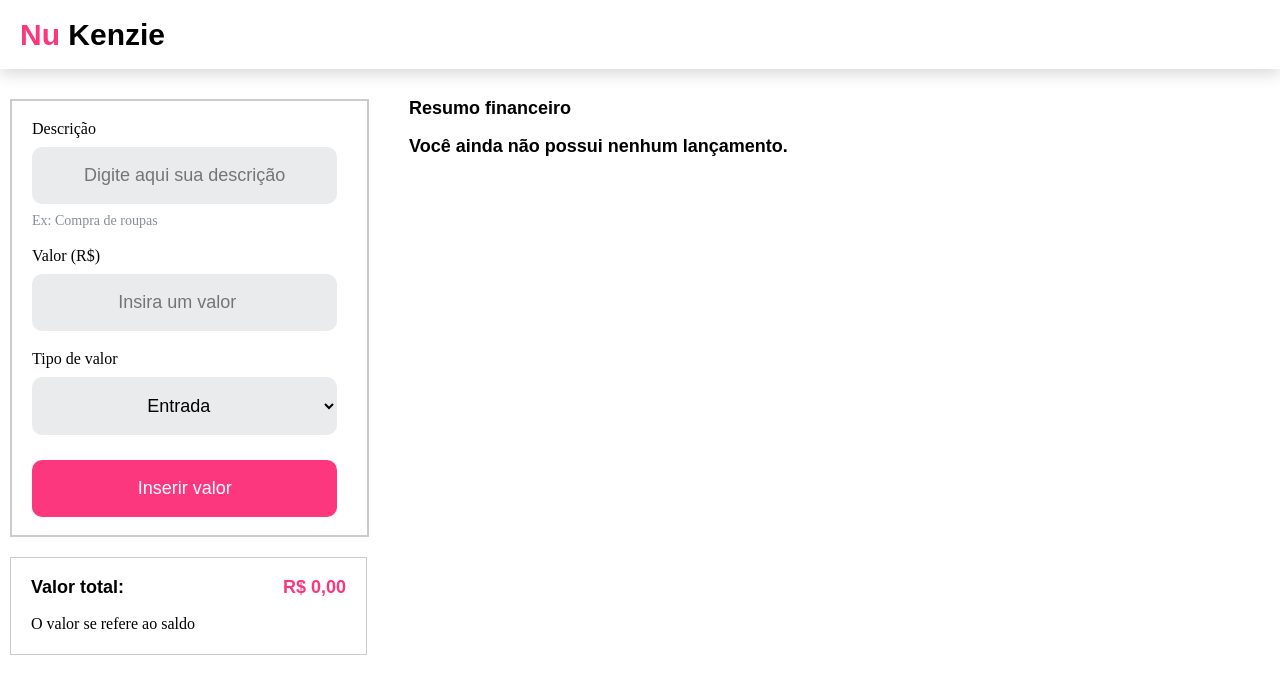
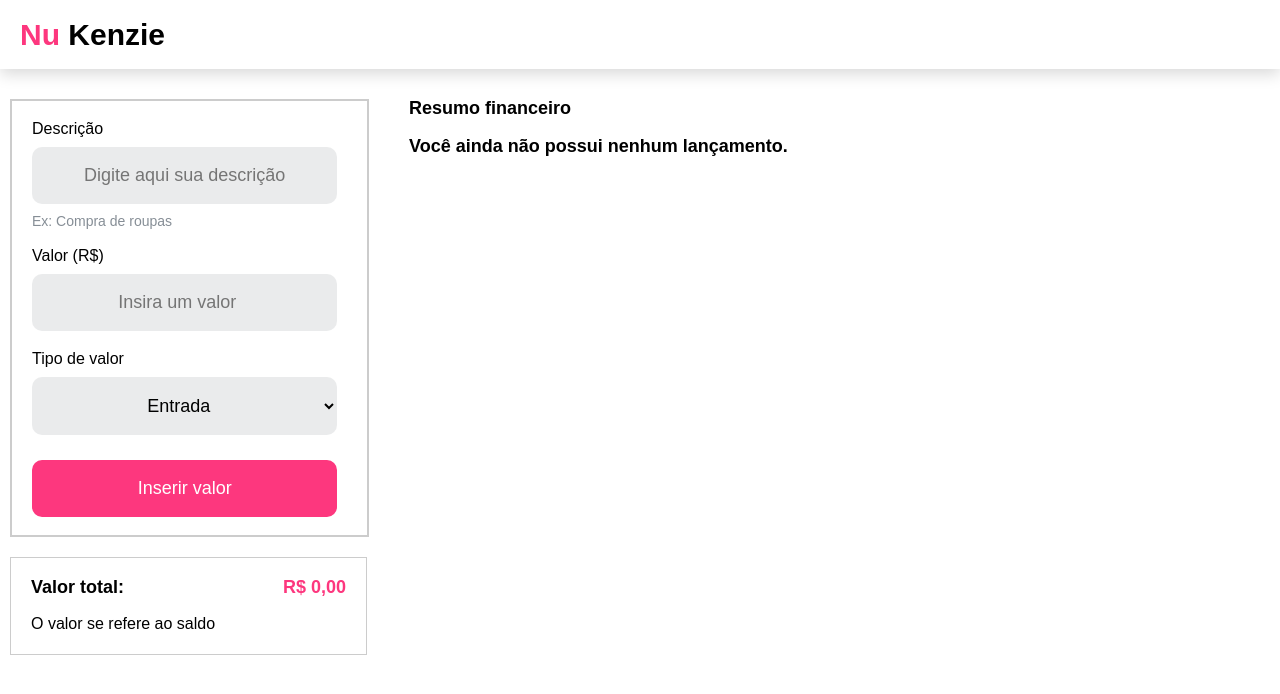
Before and after one commit to GuiHirataDev/nu-kenzie, a React (Vite) app: page /dashboard in a window 1280 px wide. Shown: the top 694 px of the page. Built offline with nearby package versions, Linux system fonts and the light colour scheme.

Commit message:
feat: padronizando estilos globais

```diff
--- a/src/App.jsx
+++ b/src/App.jsx
@@ -2,11 +2,13 @@ import "./App.css";
 import { RouterProvider } from 'react-router-dom'
 import { router } from './routes'
 import { MainProvider } from "./contexts/MainContext";
+import { GlobalStyles } from "./styles/global";
 
 const App = () => {
   return (
     <>
       <MainProvider>
+        <GlobalStyles />
         <RouterProvider router={router} />
       </MainProvider>
     </>
--- a/src/components/Card/styles.jsx
+++ b/src/components/Card/styles.jsx
@@ -9,7 +9,7 @@ export const CardStyled = styled.div`
     justify-content: space-around;
 
     border-radius: 10px;
-    background: linear-gradient(90deg, ${props => props.type === "Entrada" ? "#03B898" : "#bababbd5"} 8px, #e6e8e9d6 8px);
+    background: linear-gradient(90deg, ${props => props.type === "Entrada" ? "var(--color-green)" : "var(--color-gray-1)"} 8px, var(--color-gray-0) 8px);
 
     .card__title {
         margin: 15px;
@@ -33,7 +33,7 @@ export const CardStyled = styled.div`
 
         border: none;
         border-radius: 5px;
-        background-color: #bababbd5;
+        background-color: var(--color-gray-1);
         cursor: pointer;
     }
 `
--- a/src/components/Form/styles.jsx
+++ b/src/components/Form/styles.jsx
@@ -19,7 +19,7 @@ export const FormStyled = styled.form`
 
         border: none;
         border-radius: 10px;
-        background-color: #e6e8e9d6;
+        background-color: var(--color-gray-0);
         outline: none;
 
         font-size: 18px;
@@ -31,7 +31,7 @@ export const FormStyled = styled.form`
         margin: 10px 0px 0px 20px;
 
         font-size: 14px;
-        color: #868E96;
+        color: var(--color-gray-2);
     }
 
     select {
@@ -41,7 +41,7 @@ export const FormStyled = styled.form`
 
         border: none;
         border-radius: 10px;
-        background-color: #e6e8e9d6;
+        background-color: var(--color-gray-0);
         outline: none;
 
         font-size: 18px;
@@ -55,7 +55,7 @@ export const FormStyled = styled.form`
 
         border: none;
         border-radius: 10px;
-        background-color: #FD377E;
+        background-color: var(--color-pink);
         cursor: pointer;
 
         font-size: 18px;
--- a/src/components/Header/styles.jsx
+++ b/src/components/Header/styles.jsx
@@ -10,13 +10,12 @@ export const HeaderStyled = styled.header`
 
     h1 {
         font-size: 30px;
-        font-family: Arial, Helvetica, sans-serif;
         font-weight: 700;
         margin: auto 20px;
     }
 
     span {
-        color: #FD377E;
+        color: var(--color-pink);
     }
 
     @media (min-width: 1350px) {
--- a/src/components/List/styles.jsx
+++ b/src/components/List/styles.jsx
@@ -1,7 +1,6 @@
 import styled from "styled-components";
 
 export const ListStyled = styled.div`
-  font-family: Arial, Helvetica, sans-serif;
   width: 100%;
 
   .title {
--- a/src/components/TotalMoney/styles.jsx
+++ b/src/components/TotalMoney/styles.jsx
@@ -17,15 +17,13 @@ export const TotalMoneyStyled = styled.div`
 
     div h2 {
         font-size: 18px;
-        font-family: Arial, Helvetica, sans-serif;
         font-weight: 600;
     }
 
     div p {
         font-size: 18px;
-        font-family: Arial, Helvetica, sans-serif;
         font-weight: 600;
-        color: #FD377E;
+        color: var(--color-pink);
     }
 
     span {
--- a/src/index.css
+++ b/src/index.css
@@ -1,3 +1,6 @@
+
+
+
 html, body, div, span, applet, object, iframe,
 h1, h2, h3, h4, h5, h6, p, blockquote, pre,
 a, abbr, acronym, address, big, cite, code,
--- a/src/pages/Home/styles.jsx
+++ b/src/pages/Home/styles.jsx
@@ -8,7 +8,6 @@ export const Main = styled.main`
   align-items: center;
 
   background-color: #2a2831;
-  font-family: Arial, Helvetica, sans-serif;
 
   .div__text {
     height: 80%;
@@ -18,13 +17,13 @@ export const Main = styled.main`
     margin-left: 20px;
 
     span {
-      color: #fd377e;
+      color: var(--color-pink);
     }
 
     h1 {
       font-size: 30px;
       font-weight: 600;
-      color: #fff;
+      color: var(--color-white-fixed);
     }
 
     h2 {
@@ -32,12 +31,12 @@ export const Main = styled.main`
       font-size: 35px;
       font-weight: 600;
       letter-spacing: 1px;
-      color: #fff;
+      color: var(--color-white-fixed);
     }
 
     p {
       font-size: 18px;
-      color: #fff;
+      color: var(--color-white-fixed);
     }
 
     button {
@@ -46,12 +45,12 @@ export const Main = styled.main`
 
       border: none;
       border-radius: 10px;
-      background-color: #fd377e;
+      background-color: var(--color-pink);
       cursor: pointer;
 
       font-size: 18px;
       text-align: center;
-      color: #fff;
+      color: var(--color-white-fixed);
     }
   }
 
--- /dev/null
+++ b/src/styles/global.jsx
@@ -0,0 +1,19 @@
+import { createGlobalStyle } from "styled-components";
+
+export const GlobalStyles = createGlobalStyle`
+
+    *, header {
+        font-family: Arial, Helvetica, sans-serif
+    }
+
+    :root {
+        --color-pink: #FD377E;
+        --color-green: #03B898;
+        --color-gray-0: #e6e8e9d6;
+        --color-gray-1: #bababbd5;
+        --color-gray-2: #868E96;
+        --color-dark: #2a2831;
+
+        --color-white-fixed: #FFF;
+    }
+`
```
Also changed, not shown: 1 other file (tests, documents, lock files or other folders).
